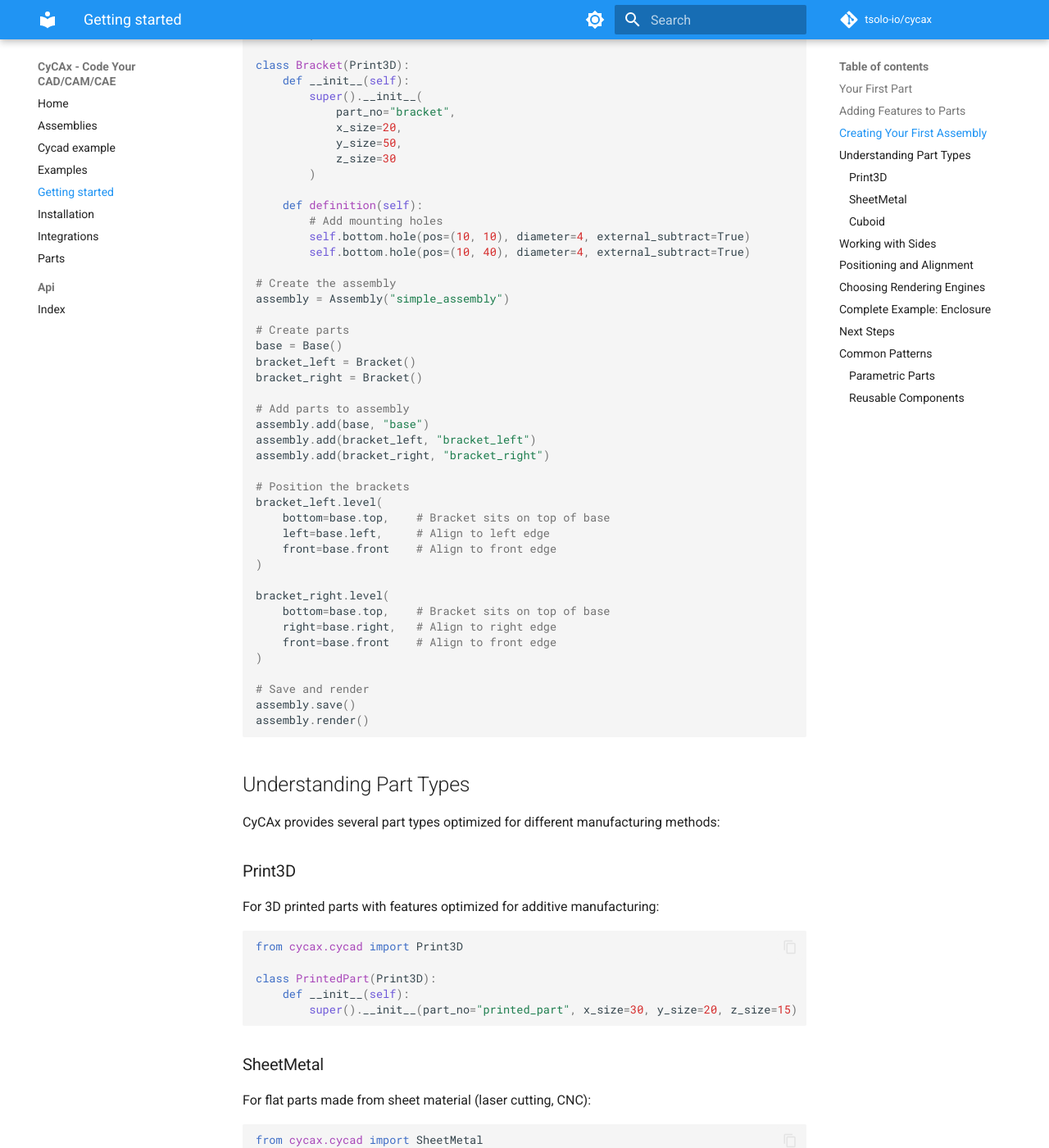
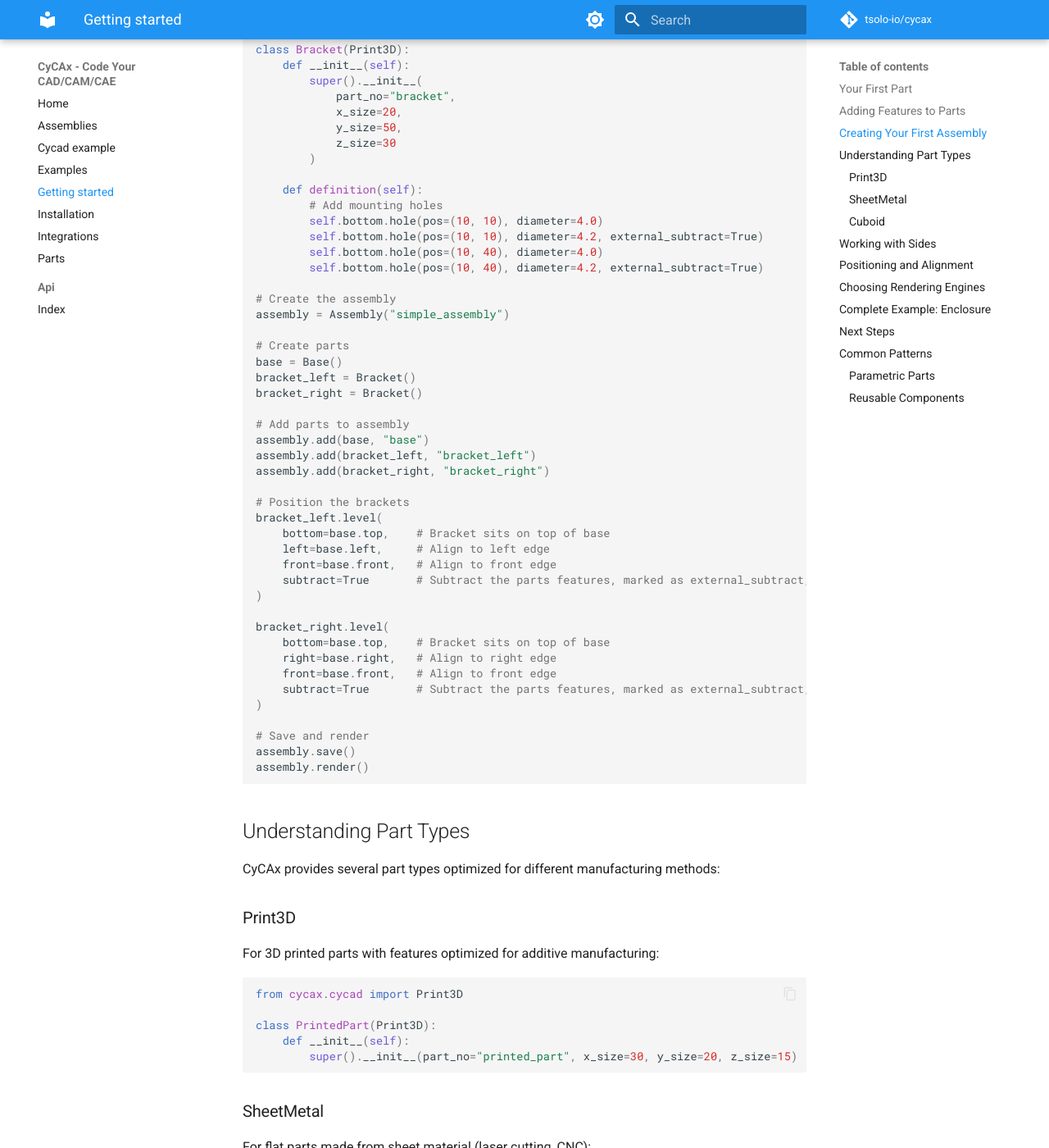
Before and after one commit to tsolo-io/cycax, an MkDocs documentation site: the page built from docs/content/getting-started.md, in a window 1280 px wide and 1400 px high, scrolled down 1750 px. Shown: the whole window at 82% size. Built offline with MkDocs 1.6.1 and Material for MkDocs 9.7.7, drawn with Linux system fonts in a browser that asks for light colours; comment, search, counter and statistics services are not loaded; some of the changed text lies outside the part shown.

Commit message:
docs: Update from PR comment.

````diff
--- a/docs/content/getting-started.md
+++ b/docs/content/getting-started.md
@@ -99,8 +98,10 @@
 
     def definition(self):
         # Add mounting holes
-        self.bottom.hole(pos=(10, 10), diameter=4, external_subtract=True)
-        self.bottom.hole(pos=(10, 40), diameter=4, external_subtract=True)
+        self.bottom.hole(pos=(10, 10), diameter=4.0)
+        self.bottom.hole(pos=(10, 10), diameter=4.2, external_subtract=True)
+        self.bottom.hole(pos=(10, 40), diameter=4.0)
+        self.bottom.hole(pos=(10, 40), diameter=4.2, external_subtract=True)
 
 # Create the assembly
 assembly = Assembly("simple_assembly")
@@ -119,13 +120,15 @@
 bracket_left.level(
     bottom=base.top,    # Bracket sits on top of base
     left=base.left,     # Align to left edge
-    front=base.front    # Align to front edge
+    front=base.front,   # Align to front edge
+    subtract=True       # Subtract the parts features, marked as external_subtract, from the leveled part
 )
 
 bracket_right.level(
     bottom=base.top,    # Bracket sits on top of base
     right=base.right,   # Align to right edge
-    front=base.front    # Align to front edge
+    front=base.front,   # Align to front edge
+    subtract=True       # Subtract the parts features, marked as external_subtract, from the leveled part
 )
 
 # Save and render
@@ -184,13 +187,10 @@
         self.front.hole(pos=(20, 10), diameter=8, depth=5)
 
         # Top side features
-        self.top.hole(pos=(20, 15), diameter=4, external_subtract=True)
+        self.top.hole(pos=(20, 15), diameter=4)  # Through the top out the bottom
 
         # Left side features
         self.left.hole(pos=(15, 10), diameter=6, depth=8)
-
-        # Add chamfers or rounds to edges
-        # (This depends on the CAD engine capabilities)
 ```
 
 ## Positioning and Alignment
@@ -247,11 +247,15 @@
         )
 
         # Mounting holes in corners
-        for x in [10, 70]:
-            for y in [10, 50]:
+        for x in (10, 70):
+            for y in (10, 50):
                 self.bottom.hole(
                     pos=(x, y),
-                    diameter=3,
+                    diameter=3.0
+                )
+                self.bottom.hole(
+                    pos=(x, y),
+                    diameter=3.2,
                     external_subtract=True
                 )
 
@@ -313,6 +317,7 @@
         hole_spacing = self.length / 3
         for i in range(3):
             x = hole_spacing * (i + 0.5)
+            self.top.hole(pos=(x, self.width/2), diameter=4)
             self.top.hole(pos=(x, self.width/2), diameter=4, external_subtract=True)
 ```
 
@@ -321,6 +326,7 @@
 def create_mounting_holes(part, positions, diameter=4):
     """Add mounting holes to any part."""
     for pos in positions:
+        part.bottom.hole(pos=pos, diameter=diameter)
         part.bottom.hole(pos=pos, diameter=diameter, external_subtract=True)
 
 # Use with any part
````
Also changed, not shown: other parts of docs/content/getting-started.md (+3 -4 lines).
